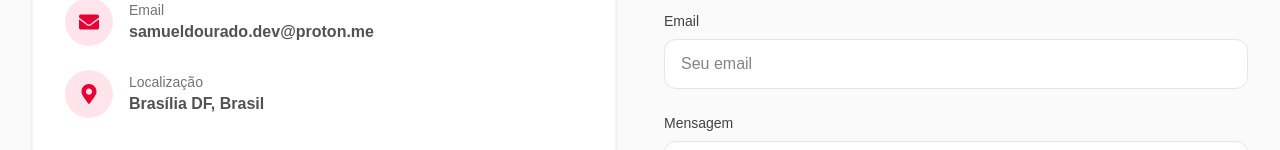
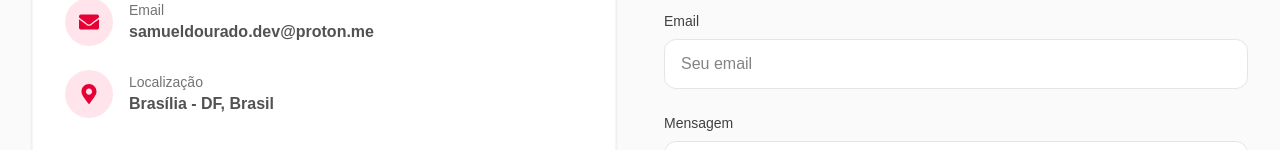
Before and after one commit to DouradoCtrl/portifolio, a Next.js app: page / in a window 1280 px wide. Shown: the part 4009-4159 px from the top of the page. Built offline with nearby package versions, Linux system fonts and the light colour scheme.

Commit message:
edit: localização

```diff
--- a/components/Contact.tsx
+++ b/components/Contact.tsx
@@ -92,7 +92,7 @@ export default function Contact({ data }: { data: any }) {
                 </div>
                 <div>
                   <p className="text-sm font-medium text-neutral-500 dark:text-neutral-400">Localização</p>
-                  <p className="font-semibold">Brasília DF, Brasil</p>
+                  <p className="font-semibold">Brasília - DF, Brasil</p>
                 </div>
               </div>
             </div>
```
